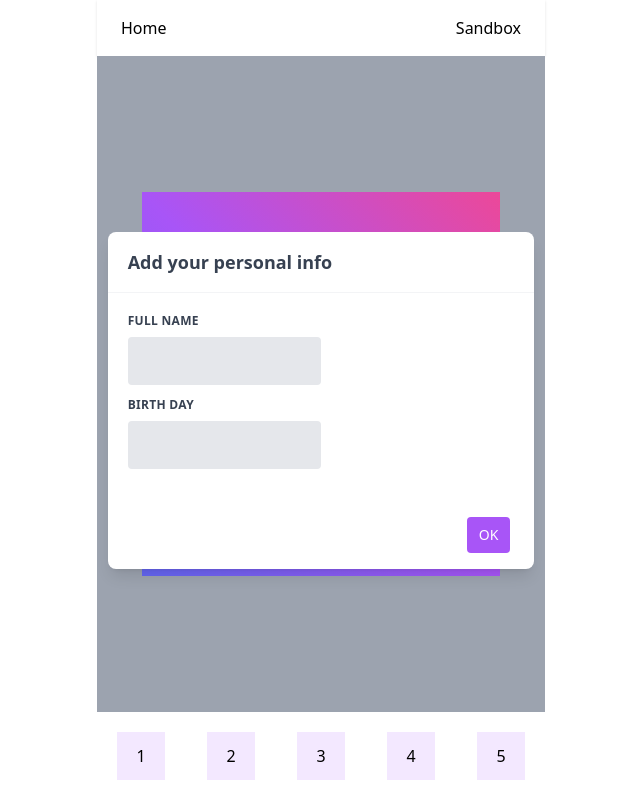
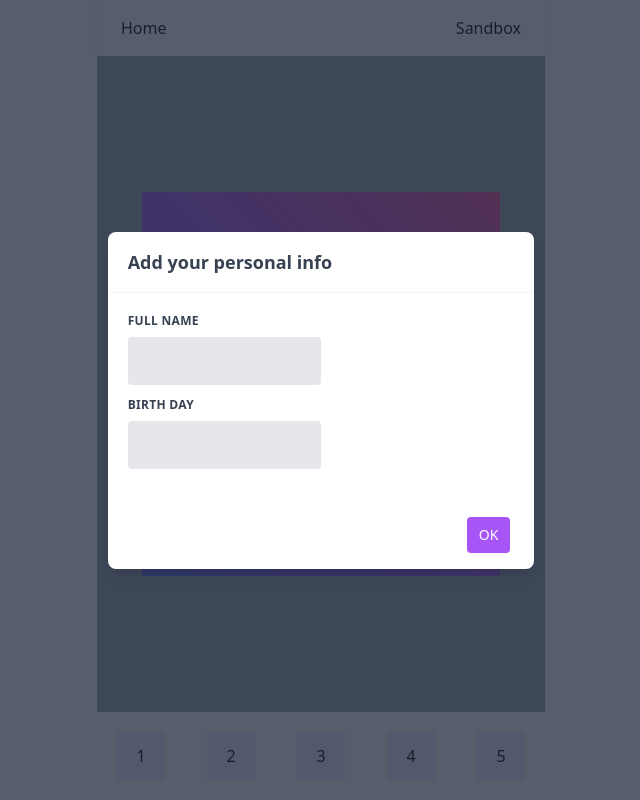
Before and after one commit to lvidal1/react-card-generator, a Next.js app: page /sandbox in a window 1280 px wide. Shown: the whole page, without its empty margins (319-959 px from the left). Built offline with nearby package versions, Linux system fonts and the light colour scheme.

Commit message:
[UI] Make modal comp to a compound component

```diff
--- a/components/modals/Information.js
+++ b/components/modals/Information.js
@@ -6,8 +6,14 @@ import Input from "@components/shared/Input";
 
 const Information = () => {
     return <Modal>
-        <Input id="Modal.Information.Fullname" label="Full name" />
-        <Input id="Modal.Information.Birth" label="Birth day" />
+        <Modal.Header>Add your personal info</Modal.Header>
+        <Modal.Body>
+            <Input id="Modal.Information.Fullname" label="Full name" />
+            <Input id="Modal.Information.Birth" label="Birth day" />
+        </Modal.Body>
+        <Modal.Footer>
+            <button class="bg-purple-500 mr-1 rounded text-sm py-2 px-3 text-white hover:bg-purple-600 transition duration-150">OK</button>
+        </Modal.Footer>
     </Modal>;
 }
 
--- a/components/shared/Modal.js
+++ b/components/shared/Modal.js
@@ -1,27 +1,75 @@
-import React from "react";
+import React, { useState, createContext, useContext } from "react";
 
 import styles from "@styles/shared/Modal.module.css"
 
-const Modal = ({ children }) => {
-    return <div className={styles.backdrop}>
-        <div className={styles.container}>
-            <div className={styles.header}>
+// const Modal = ({ children, title }) => {
+//     return <div className={styles.backdrop}>
+//         <div className={styles.container}>
+//             <div className={styles.header}>
+//                 <div>
+//                     <i className="fas fa-exclamation-circle text-blue-500"></i>
+//                     <span className="font-bold text-gray-700 text-lg">{title}</span>
+//                 </div>
+//                 <div>
+//                     <button><i className="fa fa-times-circle text-red-500 hover:text-red-600 transition duration-150"></i></button>
+//                 </div>
+//             </div>
+//             <div className={styles.body}>
+//                 {children}
+//             </div>
+//             <div className={styles.footer}>
+//                 <button class="bg-purple-500 mr-1 rounded text-sm py-2 px-3 text-white hover:bg-purple-600 transition duration-150">OK</button>
+//             </div>
+//         </div>
+//     </div>;
+// }
+
+// export default Modal;
+
+
+
+
+//the name of this context will be DataContext
+const ModalContext = createContext({});
+
+const Modal = (props) => {
+    const [activeTabID, setActiveTabID] = useState("a");
+    //since this component will provide data to the child components, we will use DataContext.Provider
+    return (
+        <ModalContext.Provider value={[activeTabID, setActiveTabID]}>
+            <div className={styles.backdrop}>
+                <div className={styles.container}>{props.children}</div></div>
+        </ModalContext.Provider>
+    );
+}
+
+const Header = ({ children }) => {
+    return <div className={styles.header} >
         <div>
             <i className="fas fa-exclamation-circle text-blue-500"></i>
-                    <span className="font-bold text-gray-700 text-lg">Add your personal info</span>
+            <span className="font-bold text-gray-700 text-lg">{children}</span>
         </div>
         <div>
             <button><i className="fa fa-times-circle text-red-500 hover:text-red-600 transition duration-150"></i></button>
         </div>
-            </div>
-            <div className={styles.body}>
+    </div >;
+}
+
+const Body = ({ children }) => {
+    return <div className={styles.body}>
         {children}
-            </div>
-            <div className={styles.footer}>
-                <button class="bg-purple-500 mr-1 rounded text-sm py-2 px-3 text-white hover:bg-purple-600 transition duration-150">OK</button>
-            </div>
-        </div>
     </div>;
 }
 
+const Footer = ({ children }) => {
+    return <div className={styles.footer}>
+        {children}
+        {/* <button class="bg-purple-500 mr-1 rounded text-sm py-2 px-3 text-white hover:bg-purple-600 transition duration-150">OK</button> */}
+    </div>;
+}
+
+Modal.Header = Header;
+Modal.Body = Body;
+Modal.Footer = Footer;
+
 export default Modal;
--- a/styles/shared/Modal.module.css
+++ b/styles/shared/Modal.module.css
@@ -1,9 +1,9 @@
 .backdrop {
-	@apply fixed top-0 left-0 z-10 w-full h-full flex flex-col justify-center items-center;
+	@apply fixed top-0 left-0 z-10 w-full h-full flex flex-col justify-center items-center bg-slate-800/75;
 }
 
 .container {
-	@apply md:w-1/3 w-full rounded-lg shadow-lg bg-white my-3;
+	@apply md:w-1/3 w-full max-w-md rounded-lg shadow-lg bg-white my-3;
 }
 
 .header {
```
Lines whose indentation alone changed are shown as unchanged.
